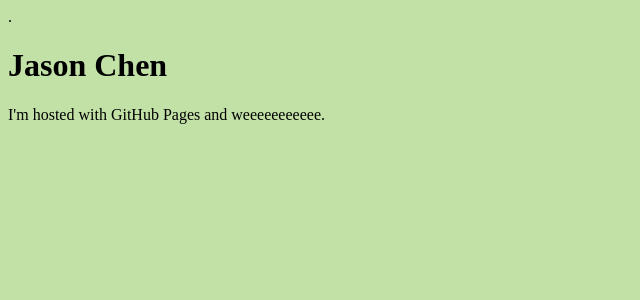
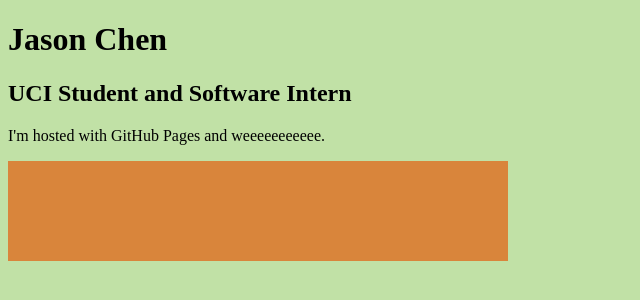
Before and after one commit to jasonychen/test, a plain HTML site: page index.html in a window 1280 px wide. Shown: the whole page, without its empty margins (0-640 px from the left). Drawn offline with Linux system fonts and the light colour scheme.

Commit message:
added divs/color scheme

```diff
--- a/index.html
+++ b/index.html
@@ -1,11 +1,14 @@
 <!DOCTYPE html>
 <html>
 <head>
-	<link rel="stylesheet" type="text/css" href="styles.css">.
+	<link rel="stylesheet" type="text/css" href="styles.css">
 	<meta name="author" content="Jason Chen">
 </head>
 <body>
 <h1>Jason Chen</h1>
+<h2>UCI Student and Software Intern </h2>
 <p>I'm hosted with GitHub Pages and weeeeeeeeeee.</p>
+<div id= "top"></div>
+<div id=" bot"></div>
 </body>
 </html>
--- a/styles.css
+++ b/styles.css
@@ -1,3 +1,15 @@
 html, body {
 	background-color: #C1E1A6;
 }
+
+#top {
+	width:500px;
+	height:100px;
+	background: #D9853B;
+}
+
+#bot {
+	width:500px;
+	height:400px;
+	background: #ECECEA;
+}
```
